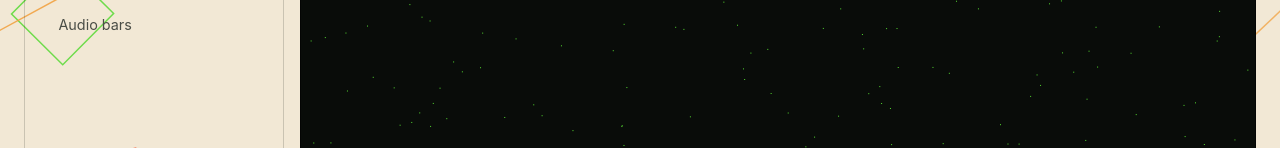
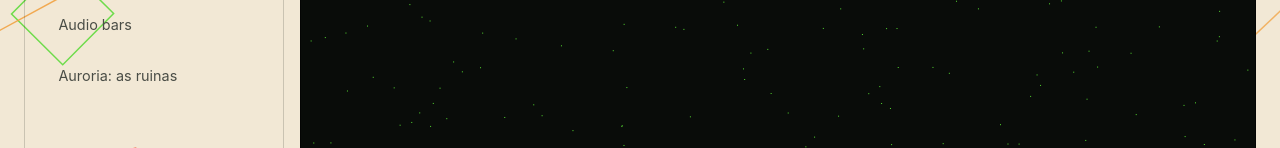
Before and after one commit to Hir0-0/portfolio, a website: page prototipos.html in a window 1280 px wide. Shown: the part 516-664 px from the top of the page. Drawn offline with Linux system fonts and the light colour scheme; a web font is replaced by a local one.

Commit message:
Update prototipos.html

```diff
--- a/prototipos.html
+++ b/prototipos.html
@@ -63,7 +63,8 @@ const PROTOS = [
   { slug:"campo-vetorial",  title:"Campo vetorial p5.js", tags:"p5.js · canvas",       desc:"Partículas seguindo um campo de fluxo Perlin.", gh:"https://github.com/" },
   { slug:"sphere-glitch",   title:"Esfera glitch",        tags:"three.js · shader",    desc:"IcosaSfera com deformação no fragment shader.", gh:"https://github.com/" },
   { slug:"typo-construct",  title:"Tipografia construct", tags:"html · css · js",      desc:"Sistema de poster generativo construtivista.",  gh:"https://github.com/" },
-  { slug:"audio-bars",      title:"Audio bars",           tags:"web audio · canvas",   desc:"Visualização FFT reativa a microfone.",         gh:"https://github.com/" }
+  { slug:"audio-bars",      title:"Audio bars",           tags:"web audio · canvas",   desc:"Visualização FFT reativa a microfone.",         gh:"https://github.com/" },
+  { slug:"auroria", title:"Auroria: as ruinas", tags:"IndieGame - Roguelike - ColonySim - Survival", desc:"Ferramenta para geração e edição de pixel art.", gh:"https://github.com/"}
 ];
 
 const list = document.getElementById("proto-list");
```
